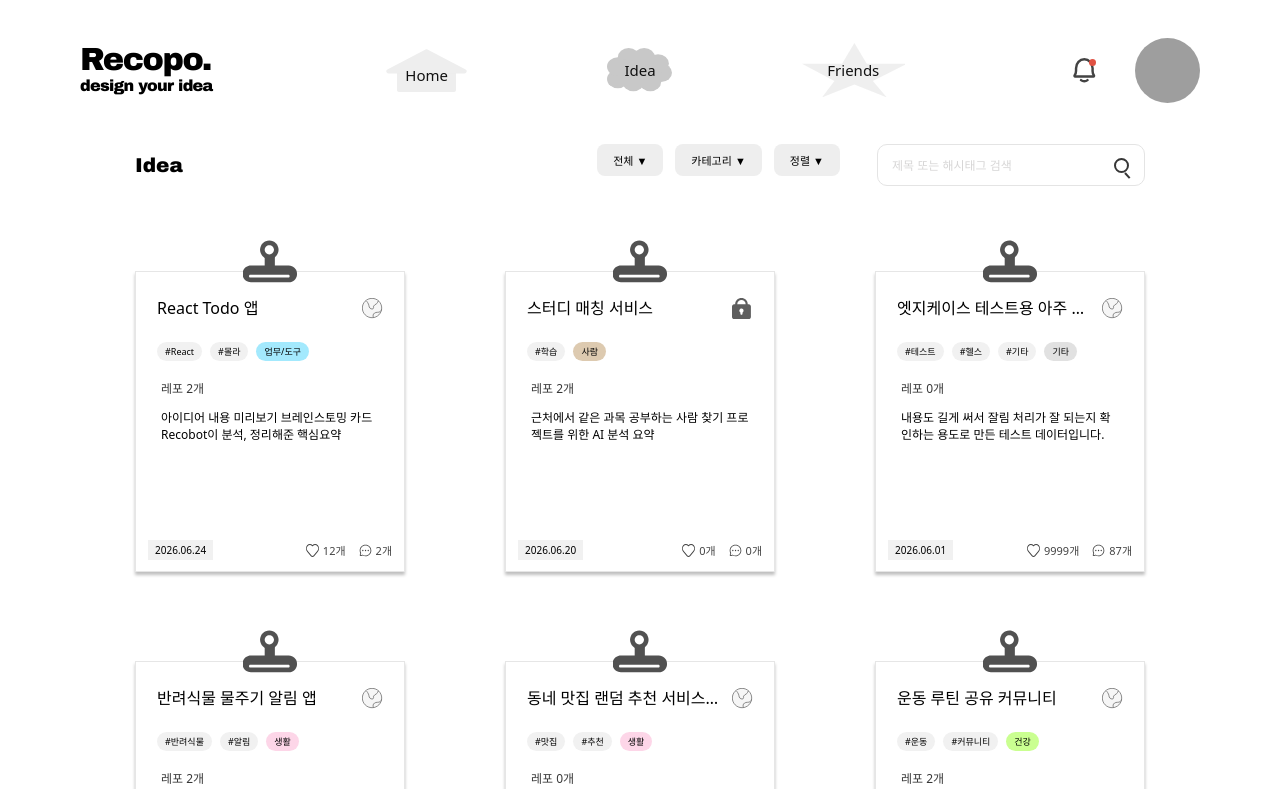
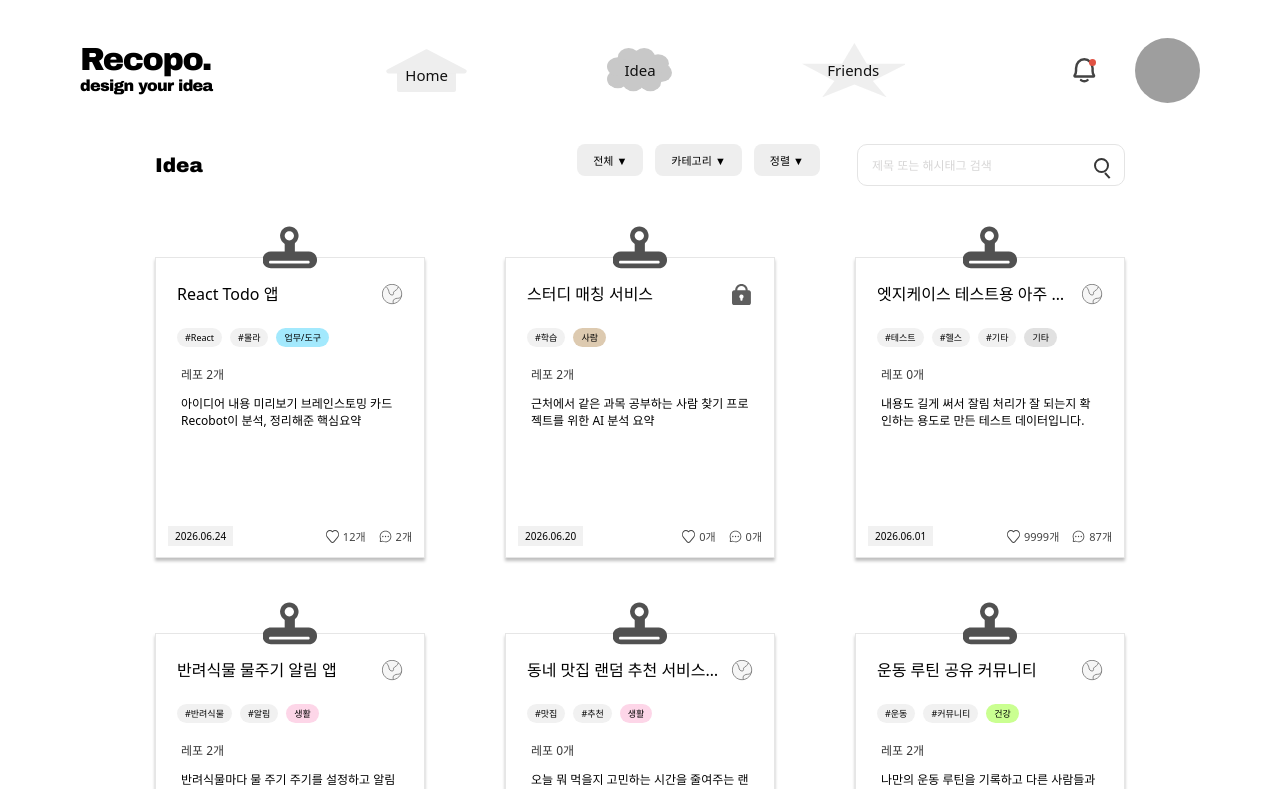
Before and after one commit to TeamBarcode/Recopo-FE, a React (Vite) app: page /ideas in a window 1280 px wide. Shown: the top 789 px of the page. Built offline with nearby package versions, Linux system fonts and the light colour scheme; grey boxes are pictures that could not be loaded; a web font is replaced by a local one.

Commit message:
style: 아이디어 목록 툴바-카드 간격 및 카드 사이 여백 축소

```diff
--- a/src/pages/IdeaPage.tsx
+++ b/src/pages/IdeaPage.tsx
@@ -83,8 +83,8 @@ export default IdeaPage;
 
 const Page = styled.section`width:100%; padding:4px 28px 80px;`;
 const ContentArea = styled.div`
-  width:100%; max-width:1010px; margin:0 auto;
-  @media (max-width:1000px) { max-width:640px; }
+  width:100%; max-width:970px; margin:0 auto;
+  @media (max-width:1000px) { max-width:620px; }
   @media (max-width:650px) { max-width:270px; }
 `;
 const PageTitle = styled.h1`margin:0; font-family:${tokens.fontFamily.logo}; font-size:${tokens.fontSize.page}; font-weight:400;`;
@@ -105,7 +105,7 @@ const SearchIcon = styled.span`
   &::after { content:''; position:absolute; right:-5px; bottom:-3px; width:7px; height:2px; transform:rotate(48deg); transform-origin:left center; background:${tokens.colors.text.semiLight}; }
 `;
 const IdeaGrid = styled.div`
-  margin-top:50px; display:grid; grid-template-columns:repeat(3,minmax(220px,270px)); justify-content:center; gap:54px 100px;
+  margin-top:36px; display:grid; grid-template-columns:repeat(3,minmax(220px,270px)); justify-content:center; gap:40px 80px;
   @media (max-width:1000px) { grid-template-columns:repeat(2,minmax(220px,270px)); justify-content:center; }
   @media (max-width:650px) { grid-template-columns:minmax(220px,270px); justify-content:center; }
 `;
```
